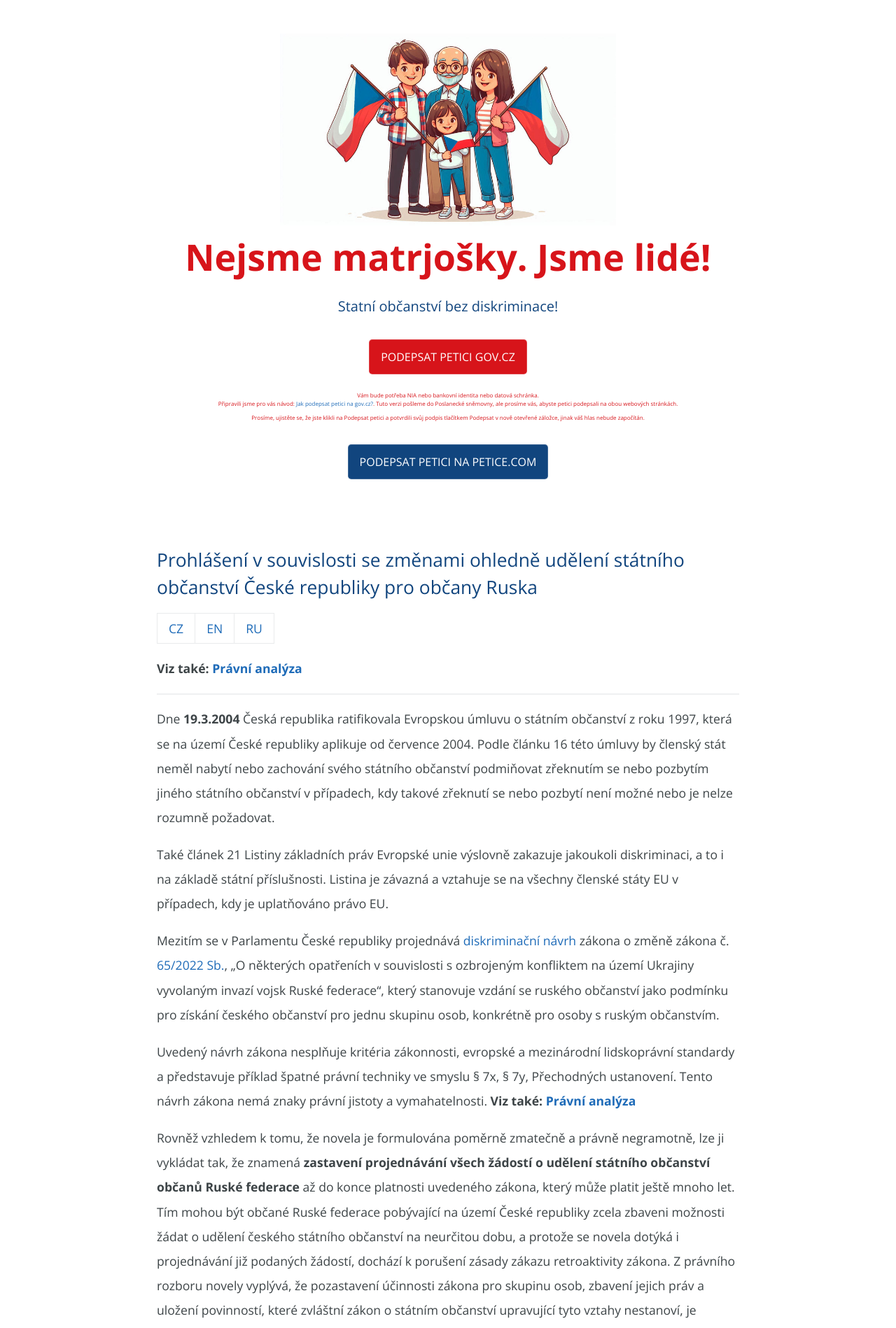
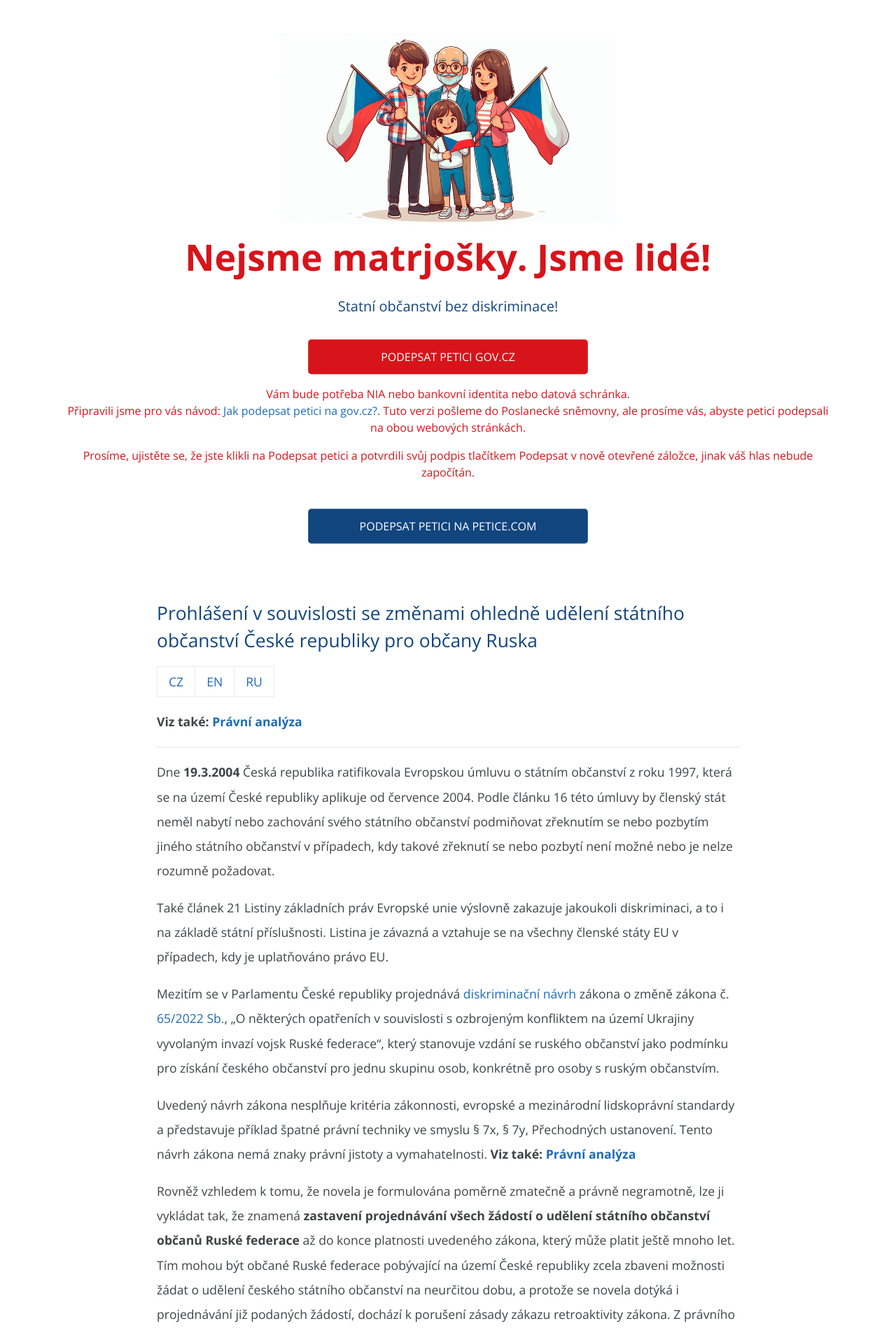
Before and after one commit to thewulf7/jsmelide, a Jekyll site: the page built from index.md, in a window 1280 px wide. Shown: the top 1898 px of the page at 70% size. Built offline with Jekyll 4.4.1, drawn with Linux system fonts in a browser that asks for light colours; comment, search, counter and statistics services are not loaded.

Commit message:
Updated styles for buttons and remarks

```diff
--- a/_includes/header.html
+++ b/_includes/header.html
@@ -1,7 +1,7 @@
 {% if site.show_sign_petition_gov %}
 {% include header-custom.html %}
-<p style="font-size: 0.5em;">Vám bude potřeba NIA nebo bankovní identita nebo datová schránka. <br/> Připravili jsme pro vás návod: <a href="govcz.html#content">Jak podepsat petici na gov.cz?</a>. Tuto verzi pošleme do Poslanecké sněmovny, ale prosíme vás, abyste petici podepsali na obou webových stránkách.</p>
-<p style="font-size: 0.5em;">Prosíme, ujistěte se, že jste klikli na Podepsat petici a potvrdili svůj podpis tlačítkem Podepsat v nově otevřené záložce, jinak váš hlas nebude započítán.</p>
+<p class="no-top-margin">Vám bude potřeba NIA nebo bankovní identita nebo datová schránka. <br/> Připravili jsme pro vás návod: <a href="govcz.html#content">Jak podepsat petici na gov.cz?</a>. Tuto verzi pošleme do Poslanecké sněmovny, ale prosíme vás, abyste petici podepsali na obou webových stránkách.</p>
+<p>Prosíme, ujistěte se, že jste klikli na Podepsat petici a potvrdili svůj podpis tlačítkem Podepsat v nově otevřené záložce, jinak váš hlas nebude započítán.</p>
 {% endif %}
 {% if site.show_sign_petition %}
 <br/>
--- a/_includes/header_en.html
+++ b/_includes/header_en.html
@@ -1,7 +1,7 @@
 {% if site.show_sign_petition_gov %}
 {% include header-custom.html %}
-<p style="font-size: 0.5em;">You will need NIA or bank identity or a data mailbox(datovа schránkа). <br/> We have prepared instructions for you: <a href="govcz.html#content">How to sign the petition on gov.cz?</a>. We will send this version to the Chamber of Deputies(Poslanecka sněmovna), but we kindly ask you to sign the petition on both websites.</p>
-<p style="font-size: 0.5em;">Please make sure you clicked Podepsat petici and confirmed your signature with the Podepsat button on the newly opened tab, otherwise your vote will not be counted.</p>
+<p>You will need NIA or bank identity or a data mailbox(datovа schránkа). <br/> We have prepared instructions for you: <a href="govcz.html#content">How to sign the petition on gov.cz?</a>. We will send this version to the Chamber of Deputies(Poslanecka sněmovna), but we kindly ask you to sign the petition on both websites.</p>
+<p>Please make sure you clicked Podepsat petici and confirmed your signature with the Podepsat button on the newly opened tab, otherwise your vote will not be counted.</p>
 {% endif %}
 {% if site.show_sign_petition %}
 <br/>
--- a/_includes/header_ru.html
+++ b/_includes/header_ru.html
@@ -1,7 +1,7 @@
 {% if site.show_sign_petition_gov %}
 {% include header-custom-ru.html %}
-<p style="font-size: 0.5em;">Вам понадобится NIA или bankovni identita или datovа schránkа. <br/> Мы подготовили для вас инструкцию: <a href="govcz.html#content">Как подписать петицию на gov.cz?</a>. Эту версию мы отправим в Палату депутатов (Poslanecku sněmovnu), но просим вас подписать петицию на обоих веб-сайтах.</p>
-<p style="font-size: 0.5em;">Пожалуйста, убедитесь, что вы нажали Podepsat petici и подтвердили свою подпись кнопкой Podepsat на открывшейся вкладке, иначе ваш голос не будет учтен.</p>
+<p>Вам понадобится NIA или bankovni identita или datovа schránkа. <br/> Мы подготовили для вас инструкцию: <a href="govcz.html#content">Как подписать петицию на gov.cz?</a>. Эту версию мы отправим в Палату депутатов (Poslanecku sněmovnu), но просим вас подписать петицию на обоих веб-сайтах.</p>
+<p>Пожалуйста, убедитесь, что вы нажали Podepsat petici и подтвердили свою подпись кнопкой Podepsat на открывшейся вкладке, иначе ваш голос не будет учтен.</p>
 {% endif %}
 {% if site.show_sign_petition %}
 <br/>
--- a/_sass/jekyll-theme-cayman.scss
+++ b/_sass/jekyll-theme-cayman.scss
@@ -63,7 +63,7 @@ a {
 
 .btn {
   display: inline-block;
-  margin-bottom: 1rem;
+  //margin-bottom: 1rem;
   color: $btn-color;
   background-color: $btn-bg-color;
   border-color: $btn-border-color;
@@ -71,6 +71,7 @@ a {
   border-width: 1px;
   border-radius: 0.3rem;
   transition: color 0.2s, background-color 0.2s, border-color 0.2s;
+  min-width: 25rem;
 
   &:hover {
     color: $btn-hover-color;
```
